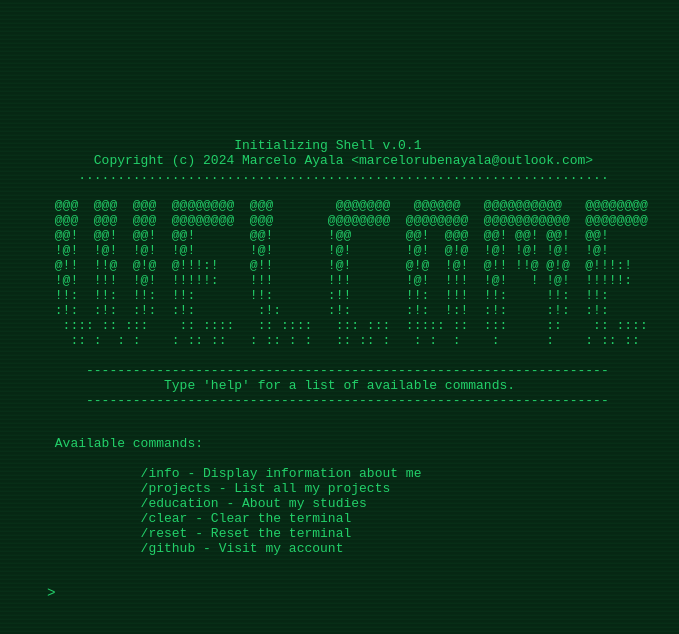
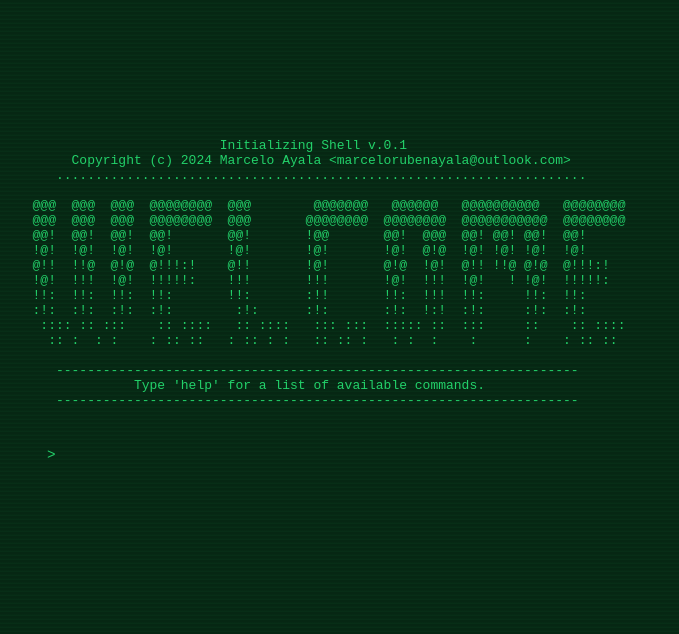
Before and after one commit to ayalamarcelo/portfolio, a website: page index.html in a window 1280 px wide. Shown: the whole page, without its empty margins (311-990 px from the left). Drawn offline with Linux system fonts and the light colour scheme.

Commit message:
Introduce new features :sparkles:

```diff
--- a/script.js
+++ b/script.js
@@ -3,7 +3,7 @@ document.addEventListener('DOMContentLoaded', () => {
     const commandInput = document.getElementById('commandInput');
 
     const asciiArt = `
-                        Initializing Shell v.0.1
+                         Initializing Shell v.0.1
       Copyright (c) 2024 Marcelo Ayala <marcelorubenayala@outlook.com>
     ....................................................................
 
@@ -18,9 +18,9 @@ document.addEventListener('DOMContentLoaded', () => {
   :::: :: :::    :: ::::   :: ::::   ::: :::  ::::: ::  :::     ::    :: ::::
    :: :  : :    : :: ::   : :: : :   :: :: :   : :  :    :      :    : :: ::
 
-     -------------------------------------------------------------------
-               Type 'help' for a list of available commands.
-     -------------------------------------------------------------------
+    -------------------------------------------------------------------
+              Type 'help' for a list of available commands.
+    -------------------------------------------------------------------
    `;
 
     console.log(asciiArt);
@@ -30,26 +30,24 @@ document.addEventListener('DOMContentLoaded', () => {
         help: () => {
             return ` Available commands:
 
-            /info - Display information about me
+            /aboutme - Display information about me
             /projects - List all my projects
             /education - About my studies
             /clear - Clear the terminal
             /reset - Reset the terminal
-            /github - Visit my account
+            /hub - Visit my account
             `;
         },
 
-        info: () => {
-            return ` About me:
-
+        aboutme: () => {
+            return `
             Full Stack Developer oriented on back-end development, with experience in projects
             using Node.js and Java, as well as working with both relational and non-relational
             databases.`;
         },
 
         projects: () => {
-            return ` Projects:
-
+            return `
             1. Pokematch API - This project allows you to experience the fun of memory games
             while diving into the exciting world of Pokémon. Test your matching skills as you
             try to find pairs of your favorite Pokémon.
@@ -61,8 +59,7 @@ document.addEventListener('DOMContentLoaded', () => {
         },
 
         education: () => {
-            return ` Education:
-
+            return `
             I am currently studying at IFTS N°11, where I am pursuing a program that covers
             various aspects of software development and programming. My coursework includes
             subjects related to databases, backend development, and modern web technologies.
@@ -84,9 +81,8 @@ document.addEventListener('DOMContentLoaded', () => {
             window.location.reload();
         },
 
-        github: () => {
-            return ` Github:
-
+        hub: () => {
+            return `
             https://github.com/ayalamarcelo`;
         },
 
@@ -137,6 +133,11 @@ document.addEventListener('DOMContentLoaded', () => {
         }
     });
 
-    printOutput(commands.ascii());
-    printOutput(commands.help());
+    const asciiContainer = document.createElement('div');
+    asciiContainer.classList.add('ascii-container');
+    const asciiPre = document.createElement('pre');
+    asciiPre.textContent = commands.ascii();
+    asciiContainer.appendChild(asciiPre);
+    output.appendChild(asciiContainer);
+    const logger = new logger();
 });
--- a/styles.css
+++ b/styles.css
@@ -53,3 +53,10 @@ input {
     font-size: 1em;
     outline: none;
 }
+
+.ascii-container {
+    display: flex;
+    justify-content: center;
+    align-items: center;
+    height: 100%;
+}
```
